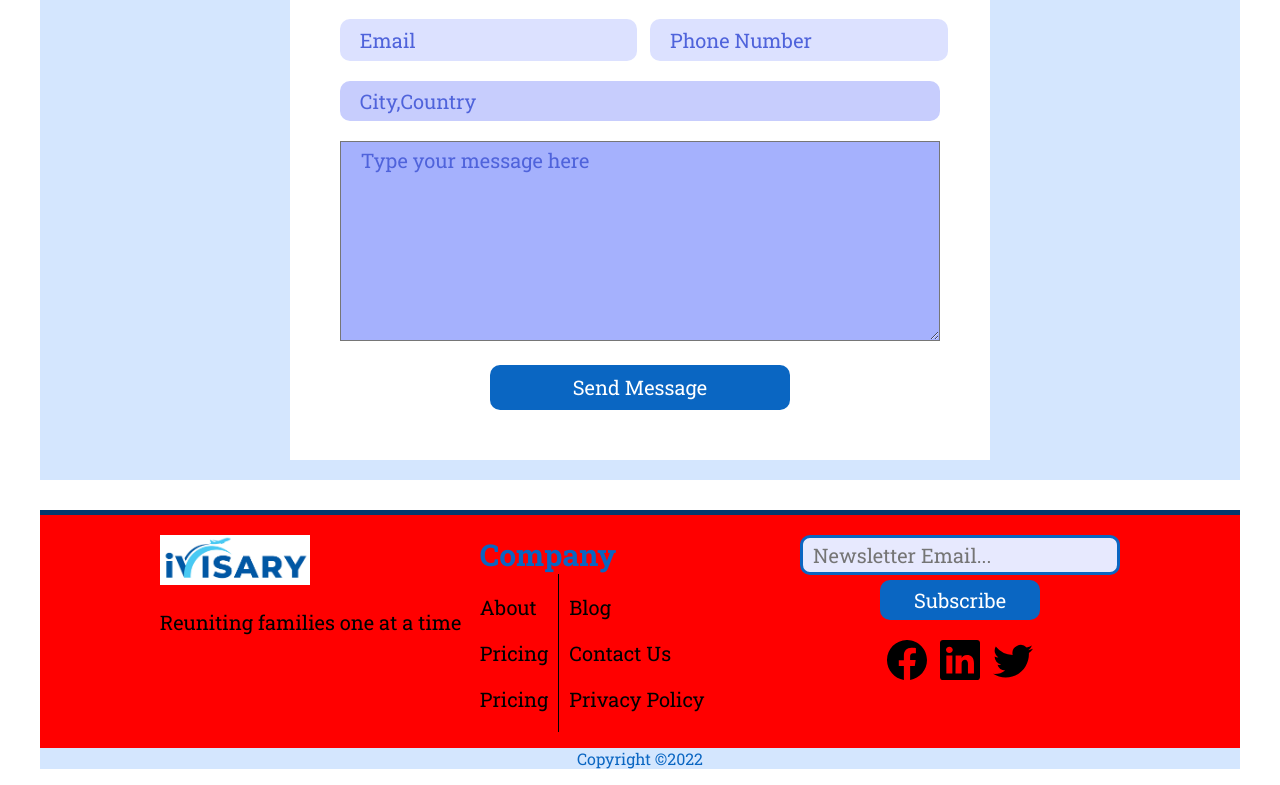
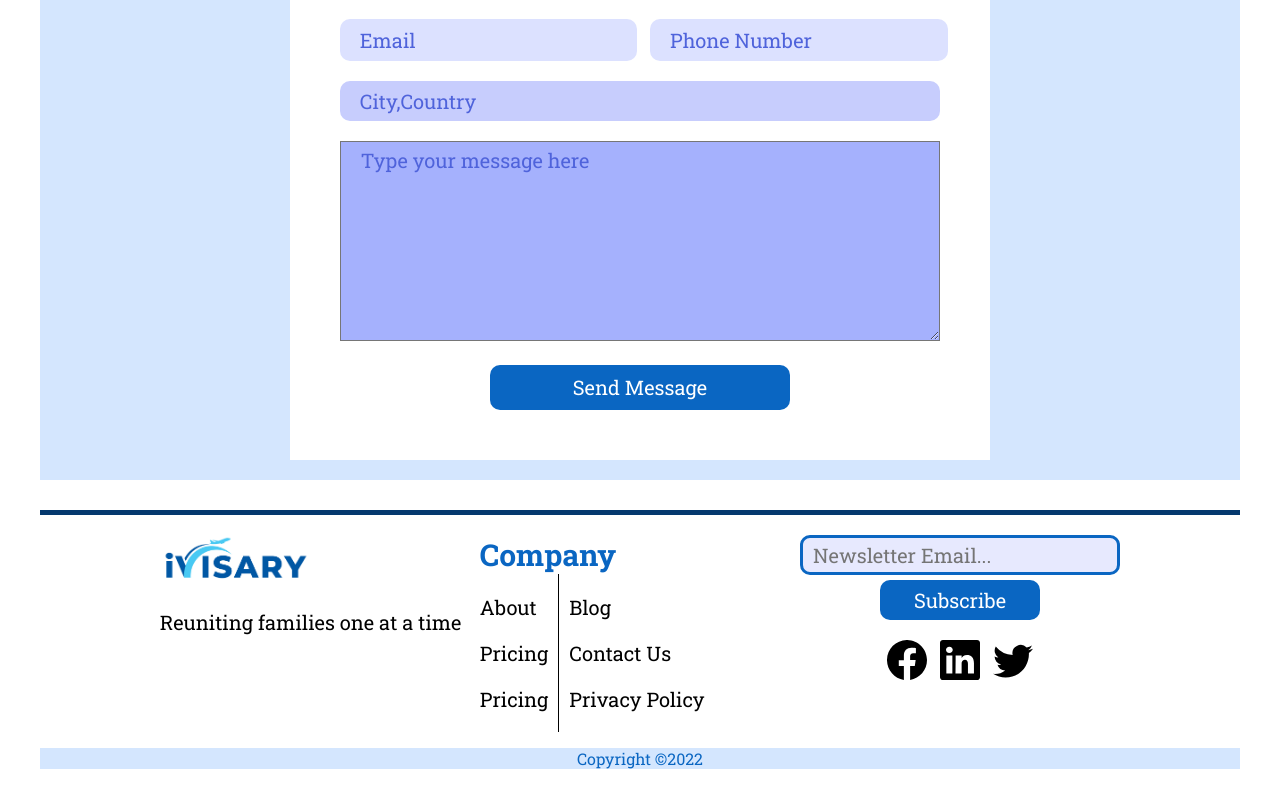
Before and after one commit to sadikir/ivisary, a React (Vite) app: page /contact in a window 1280 px wide. Shown: the part 728-1513 px from the top of the page. Built offline with nearby package versions, Linux system fonts and the light colour scheme.

Commit message:
change footer name

```diff
--- a/src/components/footer/Footer.jsx
+++ b/src/components/footer/Footer.jsx
@@ -1,4 +1,4 @@
-import "./footer.css"
+import "./footer-style.css"
 import {BsFacebook,BsLinkedin,BsTwitter} from "react-icons/bs"
 
 const Footer =()=>{
--- a/src/components/footer/footer.css
+++ b/src/components/footer/footer-style.css
@@ -3,7 +3,7 @@
   margin-top:30px;
   background:#fff;
   border-top:5px inset #0a66c2;
-  background:red;
+
 }
 .footer-logo-wrapper>img{
   width:150px;
```
